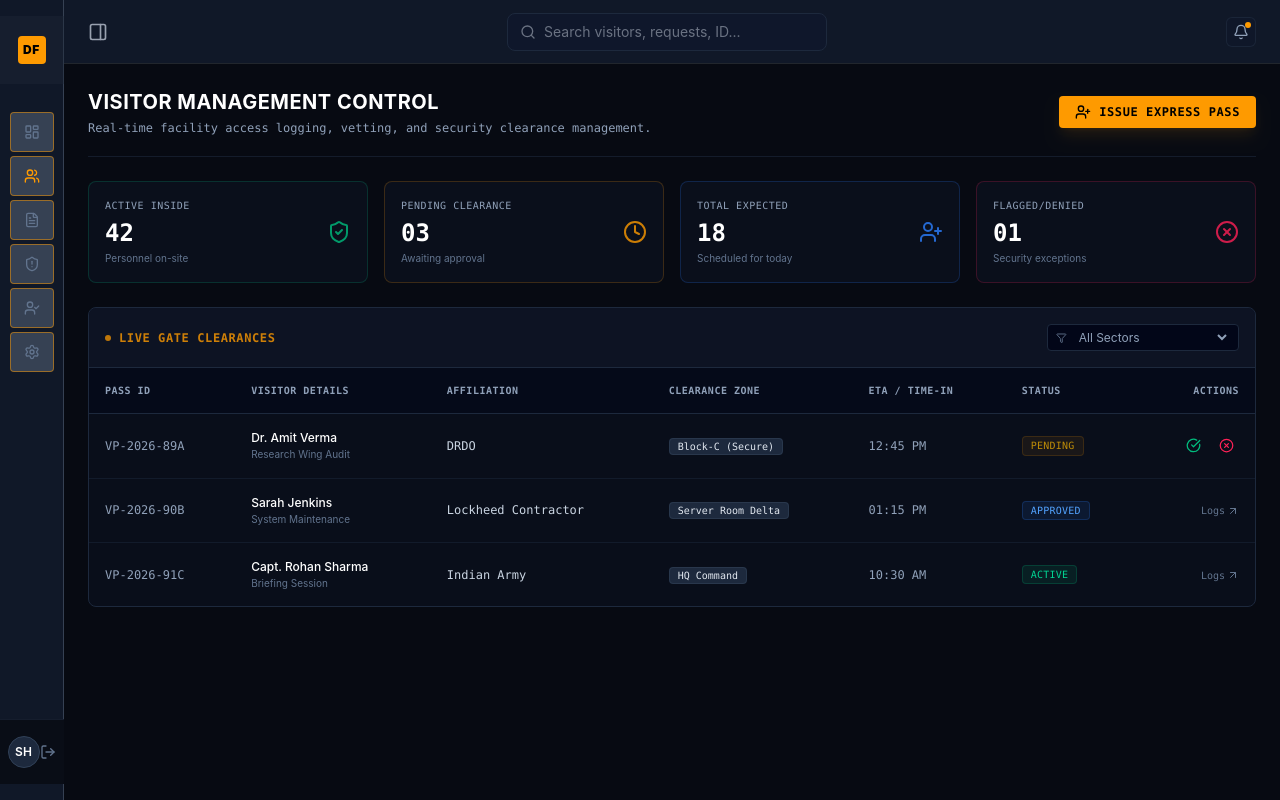
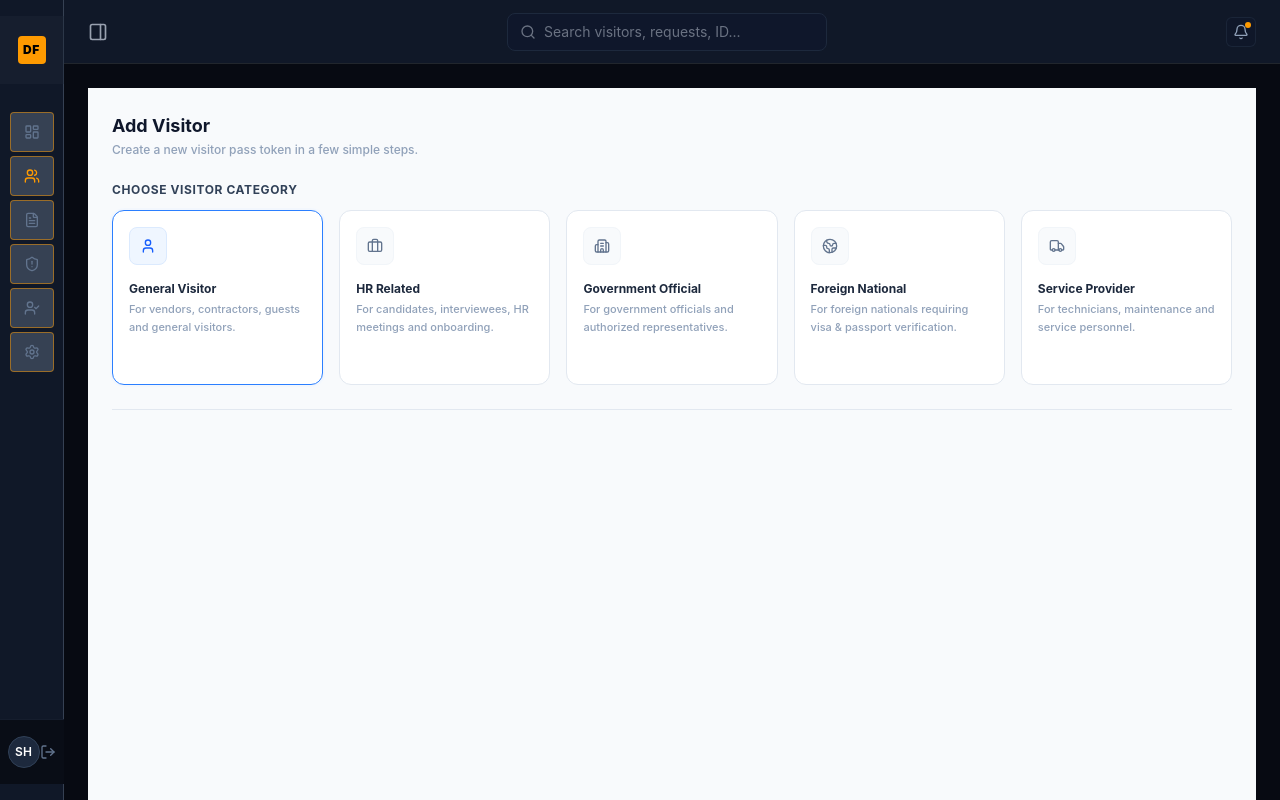
Before and after one commit to sin-h43/Defence-Pass-Management-System, a React (Vite) app in the folder defence-portal/: page /hr/visitorMgmt in a window 1280 px wide. Built offline with nearby package versions, Linux system fonts and the light colour scheme.

Commit message:
Added registration types

```diff
--- a/defence-portal/src/components/DataTable.tsx
+++ b/defence-portal/src/components/DataTable.tsx
@@ -1,19 +1,19 @@
+import { useState, useEffect } from "react";
+import { Eye, Download, MoreVertical } from "lucide-react";
 import StatusBadge from "./StatusBadge";
-import { useState, useEffect } from "react";
 import RightDrawer from "./RightDrawer";
-// 1. Import the global type from your utility file
-import type { Visitor } from "../utils/searchFilters";
+import type { Visitor } from './../utils/searchFilters';
 
 interface DataTableProps {
   headers: string[];
-  rows: Visitor[]; // 2. Update to use Visitor[]
-  externalSelectedRow?: Visitor | null; // 3. Update to use Visitor
-  onExternalSelectRow?: (row: Visitor | null) => void; // 4. Update to use Visitor
+  rows: Visitor[];
+  externalSelectedRow?: Visitor | null;
+  onExternalSelectRow?: (row: Visitor | null) => void;
 }
 
 export default function DataTable({ headers, rows, externalSelectedRow, onExternalSelectRow }: DataTableProps) {
   const [isDrawerOpen, setIsDrawerOpen] = useState(false);
-  const [selectedRow, setSelectedRow] = useState<Visitor | null>(null); // 5. Update to use Visitor
+  const [selectedRow, setSelectedRow] = useState<Visitor | null>(null);
 
   useEffect(() => {
     if (externalSelectedRow) {
@@ -22,7 +22,7 @@ export default function DataTable({ headers, rows, externalSelectedRow, onExtern
     }
   }, [externalSelectedRow]);
 
-  const handleRowClick = (row: Visitor) => { // 6. Update to use Visitor
+  const handleOpenDetails = (row: Visitor) => {
     setSelectedRow(row);
     setIsDrawerOpen(true);
     if (onExternalSelectRow) onExternalSelectRow(row);
@@ -34,73 +34,147 @@ export default function DataTable({ headers, rows, externalSelectedRow, onExtern
     if (onExternalSelectRow) onExternalSelectRow(null);
   };
 
+  // Dynamic style helper matching the image's category badges
+  const getCategoryStyles = (category: string = "General Visitor") => {
+    switch (category) {
+      case "General Visitor": return "bg-blue-50 text-blue-600 border-blue-100";
+      case "Foreign National": return "bg-orange-50 text-orange-600 border-orange-100";
+      case "HR Related": return "bg-purple-50 text-purple-600 border-purple-100";
+      case "Government Official": return "bg-emerald-50 text-emerald-600 border-emerald-100";
+      case "Service Provider": return "bg-amber-50 text-amber-600 border-amber-100";
+      default: return "bg-gray-50 text-gray-600 border-gray-100";
+    }
+  };
+
   return (
+    <div className="w-full bg-white rounded-xl border border-slate-200 shadow-sm overflow-hidden flex flex-col">
       <div className="overflow-x-auto">
-      <table className="w-full text-left border-collapse text-xs">
-        {/* Keep the exact same mapping code inside the table—it stays unchanged! */}
+        <table className="w-full text-left border-collapse">
           <thead>
-          <tr className="border-b border-[#21262d] bg-gray-800/20 text-gray-400 font-medium select-none">
+            <tr className="bg-slate-50 text-[10px] font-bold tracking-wider text-slate-400 uppercase border-b border-slate-200 select-none">
               {headers.map((header, idx) => (
-              <th key={idx} className={`p-3.5 ${idx === headers.length - 1 ? 'text-right' : ''}`}>
+                <th key={idx} className={`py-3 px-4 font-semibold ${header === "Actions" ? "text-center" : ""}`}>
                   {header}
                 </th>
               ))}
             </tr>
           </thead>
-        <tbody className="divide-y divide-[#21262d] text-gray-300">
-          {rows.map((row) => (
-            <tr key={row.id}
-              onClick={() => handleRowClick(row)}
-              className="hover:bg-[#161b22]/20 transition-colors cursor-pointer"
+          <tbody className="divide-y divide-slate-100 text-xs">
+            {rows.map((row, idx) => (
+              <tr key={row.id || idx} className="hover:bg-slate-50/70 transition-colors">
+
+                {/* 1. Visitor Info Cell */}
+                <td className="py-3.5 px-4">
+                  <div className="font-bold text-slate-800">{row.name}</div>
+                  <div className="text-[11px] text-slate-400 mt-0.5 font-medium">
+                    {/* Fallback mock metrics if phone/email aren't standard on your Visitor type */}
+                    {(row as any).phone || "+91 98765 12345"}
+                  </div>
+                  <div className="text-[11px] text-slate-400 font-medium">
+                    {(row as any).email || `${row.name.toLowerCase().replace(/\s+/g, '')}@example.com`}
+                  </div>
+                </td>
+
+                {/* 2. Category Badge */}
+                <td className="py-3.5 px-4">
+                  <span className={`inline-flex items-center px-2 py-0.5 rounded-md text-[11px] font-semibold border ${getCategoryStyles((row as any).category)}`}>
+                    {(row as any).category || "General Visitor"}
+                  </span>
+                </td>
+
+                {/* 3. Host Details */}
+                <td className="py-3.5 px-4">
+                  <div className="font-semibold text-slate-700">{(row as any).host || "Authorized Officer"}</div>
+                  <div className="text-[11px] text-slate-400 font-medium">{(row as any).department || "Security Dept"}</div>
+                </td>
+
+                {/* 4. Purpose */}
+                <td className="py-3.5 px-4 font-medium text-slate-600">{row.purpose}</td>
+
+                {/* 5. Visit Date & Time */}
+                <td className="py-3.5 px-4 font-medium text-slate-600">{row.requestedDate}</td>
+
+                {/* 6. Live Status Badging */}
+                <td className="py-3.5 px-4">
+                  <StatusBadge status={row.liveStatus || "Pending"} />
+                </td>
+
+                {/* 7. Pass Type */}
+                <td className="py-3.5 px-4 font-semibold text-slate-500">{row.type || "One Day"}</td>
+
+                {/* 8. Explicit Action Icon Row */}
+                <td className="py-3.5 px-4">
+                  <div className="flex items-center justify-center gap-2.5 text-slate-400">
+                    <button
+                      onClick={() => handleOpenDetails(row)}
+                      className="hover:text-blue-600 p-1 rounded hover:bg-slate-100 transition-colors"
+                      title="View Pass Dashboard"
                     >
-              <td className="p-3.5 font-mono text-amber-500 font-medium">{row.id}</td>
-              <td className="p-3.5 font-medium text-gray-200">{row.name}</td>
-              <td className="p-3.5 text-gray-400">{row.purpose}</td>
-              <td className="p-3.5 text-gray-500">{row.requestedDate}</td>
-              <td className="p-3.5 text-gray-400">{row.type || 'Unknown'}</td>
-              <td className="p-3.5 text-right">
-                <StatusBadge status={row.liveStatus || 'Pending'} />
+                      <Eye className="h-4 w-4" />
+                    </button>
+                    <button className="hover:text-slate-600 p-1 rounded hover:bg-slate-100 transition-colors" title="Download Token Manifest">
+                      <Download className="h-4 w-4" />
+                    </button>
+                    <button className="hover:text-slate-600 p-1 rounded hover:bg-slate-100 transition-colors">
+                      <MoreVertical className="h-4 w-4" />
+                    </button>
+                  </div>
                 </td>
+
               </tr>
             ))}
           </tbody>
         </table>
+      </div>
 
-      {/* Right Drawer section remains exactly identical below */}
+      {/* Re-styled Bottom Pagination Footer Bar */}
+      <div className="p-3 bg-white border-t border-slate-200 flex items-center justify-between text-xs text-slate-400 font-semibold">
+        <span>Showing 1 to {rows.length} of {rows.length} entries</span>
+        <div className="flex items-center gap-1.5">
+          <button className="px-2 py-1 rounded bg-slate-100 text-slate-700 border border-slate-200 font-bold">1</button>
+        </div>
+        <div className="flex items-center gap-2">
+          <span>Rows per page:</span>
+          <select className="bg-slate-50 border border-slate-200 rounded p-1 text-slate-600 outline-none">
+            <option>{rows.length}</option>
+            <option>10</option>
+            <option>25</option>
+          </select>
+        </div>
+      </div>
+
+      {/* Right Side Drawer Component */}
       <RightDrawer
         isOpen={isDrawerOpen}
         onClose={handleCloseDrawer}
-        title={`Security Entry Dossier - ${selectedRow?.id || ''}`}
+        title={`Security Entry Dossier - ${selectedRow?.id || ""}`}
       >
-        <div className="space-y-4">
+        <div className="space-y-4 text-slate-700">
           <div>
-    <p className="text-gray-500 text-xs">Visitor Name</p>
-    <p className="text-white">{selectedRow?.name}</p>
+            <p className="text-slate-400 text-[11px] font-semibold uppercase tracking-wider">Visitor Name</p>
+            <p className="text-slate-900 font-bold text-sm mt-0.5">{selectedRow?.name}</p>
           </div>
-
           <div>
-    <p className="text-gray-500 text-xs">Visitor ID</p>
-    <p className="text-amber-500 font-mono">{selectedRow?.id}</p>
+            <p className="text-slate-400 text-[11px] font-semibold uppercase tracking-wider">Pass Tracker Token</p>
+            <p className="text-blue-600 font-mono font-bold mt-0.5">{selectedRow?.id}</p>
           </div>
-
           <div>
-    <p className="text-gray-500 text-xs">Purpose</p>
-    <p>{selectedRow?.purpose}</p>
+            <p className="text-slate-400 text-[11px] font-semibold uppercase tracking-wider">Operational Purpose</p>
+            <p className="font-medium mt-0.5">{selectedRow?.purpose}</p>
           </div>
-
           <div>
-    <p className="text-gray-500 text-xs">Requested Date</p>
-    <p>{selectedRow?.requestedDate}</p>
+            <p className="text-slate-400 text-[11px] font-semibold uppercase tracking-wider">Scheduled Window</p>
+            <p className="font-medium mt-0.5">{selectedRow?.requestedDate}</p>
           </div>
-
           <div>
-    <p className="text-gray-500 text-xs">Visitor Type</p>
-    <p>{selectedRow?.type || 'Unknown'}</p>
+            <p className="text-slate-400 text-[11px] font-semibold uppercase tracking-wider">Pass Allocation Class</p>
+            <p className="font-semibold text-slate-600 mt-0.5">{selectedRow?.type || "One Day"}</p>
           </div>
-
           <div>
-    <p className="text-gray-500 text-xs">Status</p>
-    <p>{selectedRow?.liveStatus}</p>
+            <p className="text-slate-400 text-[11px] font-semibold uppercase tracking-wider">Current Security Status</p>
+            <div className="mt-1">
+              <StatusBadge status={selectedRow?.liveStatus || "Pending"} />
+            </div>
           </div>
         </div>
       </RightDrawer>
--- a/defence-portal/src/pages/hr/VisitorManagement.tsx
+++ b/defence-portal/src/pages/hr/VisitorManagement.tsx
@@ -1,136 +1,167 @@
-import React, { useState } from 'react';
-import { UserPlus, CheckCircle, XCircle, Clock, ShieldCheck, Search, Filter, ArrowUpRight } from 'lucide-react';
-import DashboardLayout from '@/components/DashboardLayout';
+import { useState } from "react";
+import {
+  UserPlus,
+  Users,
+  ShieldAlert,
+  FileText,
+  Search,
+  SlidersHorizontal,
+  User,
+  Briefcase,
+  Building2,
+  Globe2,
+  Truck
+} from "lucide-react";
+import DataTable from "../../components/DataTable";
+import DashboardLayout from "@/components/DashboardLayout";
 
-export default function VisitorManagement() {
-  // Mock data for visitor requests
-  const [visitors, setVisitors] = useState([
-    { id: "VP-2026-89A", name: "Dr. Amit Verma", organization: "DRDO", purpose: "Research Wing Audit", zone: "Block-C (Secure)", status: "Pending", time: "12:45 PM" },
-    { id: "VP-2026-90B", name: "Sarah Jenkins", organization: "Lockheed Contractor", purpose: "System Maintenance", zone: "Server Room Delta", status: "Approved", time: "01:15 PM" },
-    { id: "VP-2026-91C", name: "Capt. Rohan Sharma", organization: "Indian Army", purpose: "Briefing Session", zone: "HQ Command", status: "Active", time: "10:30 AM" },
-  ]);
+// Mock data based on the provided UI screenshot
+const MOCK_VISITORS = [
+  {
+    id: "VP-2026-001",
+    name: "Arjun Nair",
+    phone: "+91 98765 12345",
+    email: "arjun.nair@example.com",
+    category: "General Visitor",
+    host: "Rohit Singh",
+    department: "IT Department",
+    purpose: "Vendor Meeting",
+    requestedDate: "20 May 2026, 10:00 AM",
+    liveStatus: "Approved",
+    type: "One Day"
+  },
+  {
+    id: "VP-2026-002",
+    name: "Li Wei",
+    phone: "+91 91234 67890",
+    email: "l.wei@example.com",
+    category: "Foreign National",
+    host: "Dr. Kavita Rao",
+    department: "Research Wing",
+    purpose: "Technical Discussion",
+    requestedDate: "22 May 2026, 02:00 PM",
+    liveStatus: "Pending",
+    type: "One Day"
+  },
+  {
+    id: "VP-2026-003",
+    name: "Sneha Patel",
+    phone: "+91 93214 56789",
+    email: "sneha.patel@example.com",
+    category: "HR Related",
+    host: "Neha Kapoor",
+    department: "HR Department",
+    purpose: "Interview",
+    requestedDate: "23 May 2026, 11:30 AM",
+    liveStatus: "Approved",
+    type: "One Day"
+  },
+  {
+    id: "VP-2026-004",
+    name: "M. S. Krishnan",
+    phone: "+91 90087 64321",
+    email: "mskrishnan@gov.in",
+    category: "Government Official",
+    host: "Amit Sharma",
+    department: "Admin Department",
+    purpose: "Official Meeting",
+    requestedDate: "24 May 2026, 09:30 AM",
+    liveStatus: "Approved",
+    type: "One Day"
+  },
+  {
+    id: "VP-2026-005",
+    name: "Vikram Mahto",
+    phone: "+91 98700 11223",
+    email: "vikram.m@abc-services.com",
+    category: "Service Provider",
+    host: "Amit Sharma",
+    department: "Facilities",
+    purpose: "AC Maintenance",
+    requestedDate: "25 May 2026, 04:00 PM",
+    liveStatus: "CheckOut",
+    type: "One Day"
+  }
+];
+
+export default function VisitorMgmt() {
+  const [selectedTab, setSelectedTab] = useState("All Visitors");
+  const [selectedVisitor, setSelectedVisitor] = useState<any | null>(null);
+
+  const tableHeaders = [
+    "Visitor",
+    "Category",
+    "Host",
+    "Purpose",
+    "Visit Date & Time",
+    "Status",
+    "Pass Type",
+    "Actions"
+  ];
+
+  const categories = [
+    { name: "General Visitor", icon: User, desc: "For vendors, contractors, guests and general visitors.", color: "border-blue-500 bg-blue-50/20 text-blue-600" },
+    { name: "HR Related", icon: Briefcase, desc: "For candidates, interviewees, HR meetings and onboarding.", color: "border-purple-200" },
+    { name: "Government Official", icon: Building2, desc: "For government officials and authorized representatives.", color: "border-emerald-200" },
+    { name: "Foreign National", icon: Globe2, desc: "For foreign nationals requiring visa & passport verification.", color: "border-orange-200" },
+    { name: "Service Provider", icon: Truck, desc: "For technicians, maintenance and service personnel.", color: "border-amber-200" }
+  ];
+
+  const subTabs = ["All Visitors", "Pre-Scheduled", "Active", "Completed", "Cancelled"];
 
   return (
+
     <DashboardLayout>
-    <div className="space-y-6 text-slate-200">
+    <div className="flex min-h-screen bg-slate-50 font-sans antialiased text-slate-800">
+      {/* MAIN LAYOUT CONTEXT */}
+      <div className="flex-1 flex flex-col min-w-0">
 
-      {/* 1. Header Section */}
-      <div className="flex flex-col sm:flex-row sm:items-center justify-between gap-4 border-b border-slate-800/60 pb-5">
-        <div>
-          <h2 className="text-xl font-bold text-white tracking-wide uppercase">
-            Visitor Management Control
-          </h2>
-          <p className="text-xs text-slate-400 font-mono mt-1">
-            Real-time facility access logging, vetting, and security clearance management.
-          </p>
-        </div>
+        {/* COMPONENT CONTENT BODY */}
+        <div className="p-6 space-y-6 flex-1 overflow-y-auto">
 
-        <button className="flex items-center gap-2 px-4 py-2 bg-amber-500 hover:bg-amber-600 text-black font-bold text-xs uppercase tracking-wider rounded font-mono transition-colors shadow-lg shadow-amber-500/10">
-          <UserPlus size={16} />
-          Issue Express Pass
-        </button>
-      </div>
+          {/* Section: Welcome Title & Step Progression Tracker */}
+          <div>
+            <h2 className="text-lg font-bold text-slate-900">Add Visitor</h2>
+            <p className="text-slate-400 text-xs mt-0.5 font-medium">Create a new visitor pass token in a few simple steps.</p>
+          </div>
 
-      {/* 2. Metrics Analytics Row */}
-      <div className="grid grid-cols-1 sm:grid-cols-2 lg:grid-cols-4 gap-4">
-        {[
-          { title: "Active Inside", count: "42", label: "Personnel on-site", icon: ShieldCheck, color: "text-emerald-500 bg-emerald-500/10 border-emerald-500/20" },
-          { title: "Pending Clearance", count: "03", label: "Awaiting approval", icon: Clock, color: "text-amber-500 bg-amber-500/10 border-amber-500/20" },
-          { title: "Total Expected", count: "18", label: "Scheduled for today", icon: UserPlus, color: "text-blue-500 bg-blue-500/10 border-blue-500/20" },
-          { title: "Flagged/Denied", count: "01", label: "Security exceptions", icon: XCircle, color: "text-rose-500 bg-rose-500/10 border-rose-500/20" },
-        ].map((metric, idx) => (
-          <div key={idx} className={`bg-slate-900/40 border rounded-lg p-4 flex items-center justify-between ${metric.color}`}>
-            <div>
-              <p className="text-[10px] uppercase tracking-wider font-mono text-slate-400">{metric.title}</p>
-              <h3 className="text-2xl font-bold mt-1 text-white font-mono">{metric.count}</h3>
-              <p className="text-[10px] text-slate-500 mt-0.5">{metric.label}</p>
-            </div>
-            <metric.icon size={24} className="opacity-80" />
-          </div>
-        ))}
-      </div>
-
-      {/* 3. Filter and Table Container */}
-      <div className="bg-slate-900/30 border border-slate-800 rounded-lg overflow-hidden">
-
-        {/* Table Filters header */}
-        <div className="p-4 bg-slate-900/60 border-b border-slate-800 flex flex-col sm:flex-row gap-3 justify-between items-center">
-          <span className="text-xs font-mono uppercase tracking-wider text-amber-500/80 font-semibold flex items-center gap-2">
-            <span className="h-1.5 w-1.5 rounded-full bg-amber-500 animate-pulse"></span>
-            Live Gate Clearances
-          </span>
-          <div className="flex items-center gap-2 w-full sm:w-auto">
-            <div className="flex items-center bg-slate-950 border border-slate-800 rounded px-2 py-1 text-xs w-full sm:w-48">
-              <Filter size={12} className="text-slate-500 mr-2" />
-              <select className="bg-transparent focus:outline-none text-slate-400 w-full cursor-pointer">
-                <option value="all">All Sectors</option>
-                <option value="pending">Pending Only</option>
-                <option value="active">Active Inside</option>
-              </select>
+          {/* Grid Layout Configuration: Category Select Deck */}
+          <div className="space-y-3">
+            <h3 className="text-xs font-bold text-slate-700 uppercase tracking-wider">Choose visitor category</h3>
+            <div className="grid grid-cols-1 md:grid-cols-5 gap-4">
+              {categories.map((cat, i) => {
+                const IconComponent = cat.icon;
+                return (
+                  <button
+                    key={i}
+                    className={`p-4 bg-white border rounded-xl text-left transition-all flex flex-col justify-between group hover:shadow-sm ${
+                      cat.name === "General Visitor"
+                        ? "border-blue-500 ring-2 ring-blue-50/50"
+                        : "border-slate-200 hover:border-slate-300"
+                    }`}
+                  >
+                    <div className={`p-2.5 rounded-lg border w-fit ${
+                      cat.name === "General Visitor" ? "bg-blue-50 text-blue-600 border-blue-100" : "bg-slate-50 text-slate-500 border-slate-100 group-hover:bg-slate-100"
+                    }`}>
+                      <IconComponent className="h-4 w-4" />
+                    </div>
+                    <div className="mt-4">
+                      <h4 className="text-xs font-bold text-slate-800">{cat.name}</h4>
+                      <p className="text-[11px] text-slate-400 font-medium mt-1 leading-relaxed">{cat.desc}</p>
+                    </div>
+                    <div className="mt-4 text-[10px] font-bold text-blue-600 flex items-center gap-1 opacity-0 group-hover:opacity-100 transition-opacity">
+                      Select Category &rarr;
+                    </div>
+                  </button>
+                );
+              })}
             </div>
           </div>
-        </div>
 
-        {/* Visitor Log Table */}
-        <div className="overflow-x-auto">
-          <table className="w-full text-left border-collapse text-xs">
-            <thead>
-              <tr className="border-b border-slate-800 bg-slate-950/40 text-slate-400 uppercase tracking-wider font-mono text-[10px]">
-                <th className="p-4">Pass ID</th>
-                <th className="p-4">Visitor Details</th>
-                <th className="p-4">Affiliation</th>
-                <th className="p-4">Clearance Zone</th>
-                <th className="p-4">ETA / Time-In</th>
-                <th className="p-4">Status</th>
-                <th className="p-4 text-right">Actions</th>
-              </tr>
-            </thead>
-            <tbody className="divide-y divide-slate-800/50">
-              {visitors.map((visitor) => (
-                <tr key={visitor.id} className="hover:bg-slate-800/20 transition-colors group">
-                  <td className="p-4 font-mono text-slate-400 group-hover:text-amber-500 transition-colors">
-                    {visitor.id}
-                  </td>
-                  <td className="p-4 font-medium text-white">
-                    {visitor.name}
-                    <span className="block text-[10px] text-slate-500 font-normal mt-0.5">{visitor.purpose}</span>
-                  </td>
-                  <td className="p-4 text-slate-300 font-mono">{visitor.organization}</td>
-                  <td className="p-4">
-                    <span className="px-2 py-0.5 rounded bg-slate-800 border border-slate-700/60 font-mono text-[10px]">
-                      {visitor.zone}
-                    </span>
-                  </td>
-                  <td className="p-4 text-slate-400 font-mono">{visitor.time}</td>
-                  <td className="p-4">
-                    <span className={`inline-flex items-center gap-1 px-2 py-0.5 rounded font-mono text-[10px] uppercase tracking-wide font-medium
-                      ${visitor.status === 'Active' ? 'bg-emerald-500/10 text-emerald-400 border border-emerald-500/20' : ''}
-                      ${visitor.status === 'Approved' ? 'bg-blue-500/10 text-blue-400 border border-blue-500/20' : ''}
-                      ${visitor.status === 'Pending' ? 'bg-amber-500/10 text-amber-400 border border-amber-500/20 animate-pulse' : ''}
-                    `}>
-                      {visitor.status}
-                    </span>
-                  </td>
-                  <td className="p-4 text-right">
-                    {visitor.status === 'Pending' ? (
-                      <div className="flex items-center justify-end gap-2">
-                        <button className="p-1 text-emerald-500 hover:bg-emerald-500/10 rounded border border-transparent hover:border-emerald-500/30 transition-all" title="Approve Entry">
-                          <CheckCircle size={15} />
-                        </button>
-                        <button className="p-1 text-rose-500 hover:bg-rose-500/10 rounded border border-transparent hover:border-rose-500/30 transition-all" title="Deny Entry">
-                          <XCircle size={15} />
-                        </button>
-                      </div>
-                    ) : (
-                      <button className="text-slate-500 hover:text-white inline-flex items-center gap-0.5 font-mono text-[10px]" title="View Logs">
-                        Logs <ArrowUpRight size={12} />
-                      </button>
-                    )}
-                  </td>
-                </tr>
-              ))}
-            </tbody>
-          </table>
+          <hr className="border-slate-200" />
+
+
+
         </div>
       </div>
     </div>
```
Lines whose indentation alone changed are shown as unchanged.
